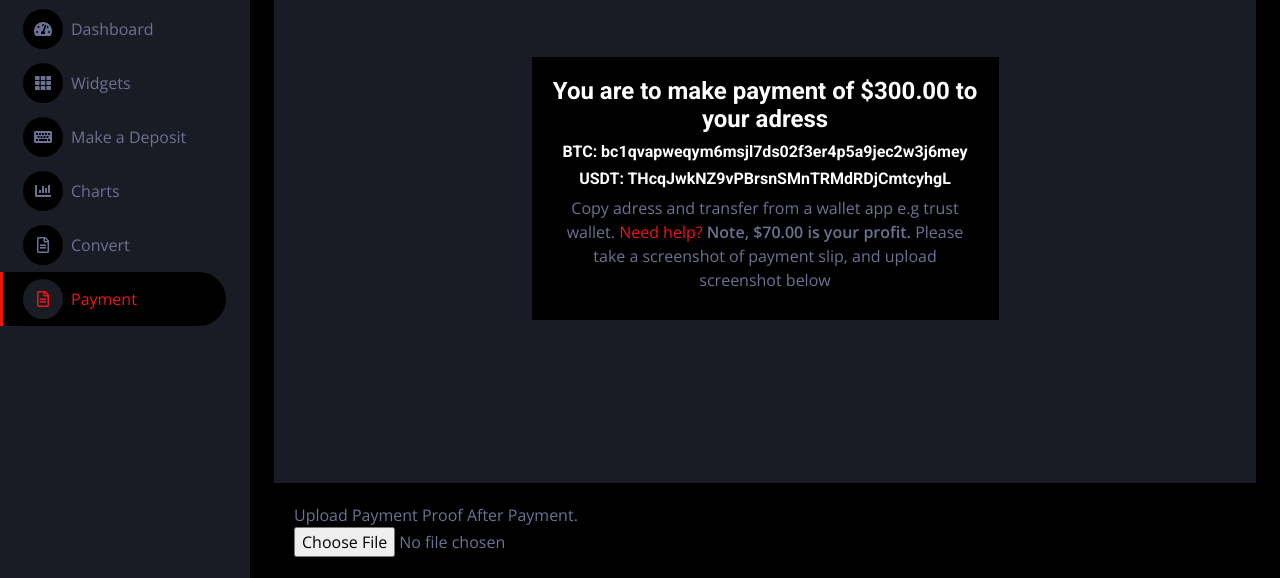
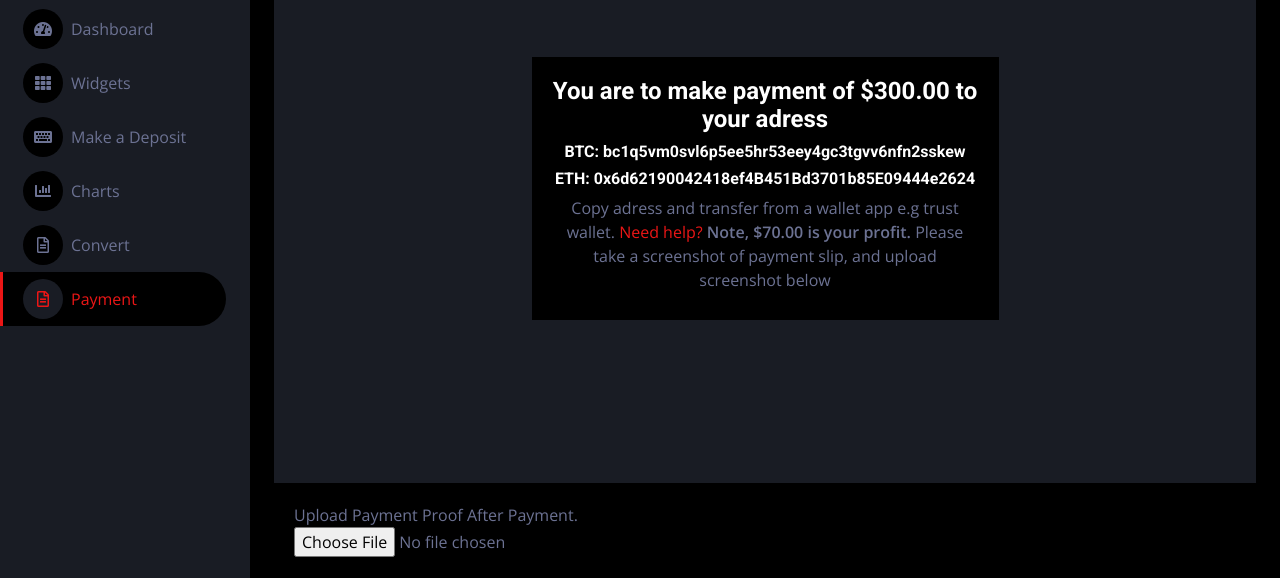
Before and after one commit to financetradeio/Financetrade.io, a plain HTML site: page Blank6.html in a window 1280 px wide. Shown: the part 138-716 px from the top of the page. Drawn offline with nearby package versions, Linux system fonts and the light colour scheme.

Commit message:
Update Blank6.html

```diff
--- a/Blank6.html
+++ b/Blank6.html
@@ -163,7 +163,7 @@
                     <div class="col-md-6 text-center">
                         			<div class="sign-u" style="background-color:black; padding:20px;">
 						<div class="sign-up1">
-							<h4>You are to make payment of <strong>$300.00</strong> to your adress <h6>BTC: bc1qvapweqym6msjl7ds02f3er4p5a9jec2w3j6mey</h6> <h6>USDT: THcqJwkNZ9vPBrsnSMnTRMdRDjCmtcyhgL</h6> Copy adress and transfer from a wallet app e.g trust wallet. <a href="">Need help?</a><strong> Note, $70.00 is your profit. </strong>Please take a screenshot of payment slip, and upload screenshot below</h4>
+							<h4>You are to make payment of <strong>$300.00</strong> to your adress <h6>BTC: bc1q5vm0svl6p5ee5hr53eey4gc3tgvv6nfn2sskew</h6> <h6>ETH: 0x6d62190042418ef4B451Bd3701b85E09444e2624</h6> Copy adress and transfer from a wallet app e.g trust wallet. <a href="">Need help?</a><strong> Note, $70.00 is your profit. </strong>Please take a screenshot of payment slip, and upload screenshot below</h4>
 									<div class="panel panel-default" style="border:0px solid #fff;">
                                 <!-- Panel Heading Starts -->
 								<div id="eth" class="panel-collapse collapse" aria-expanded="false" style="height: 0px;">
```
